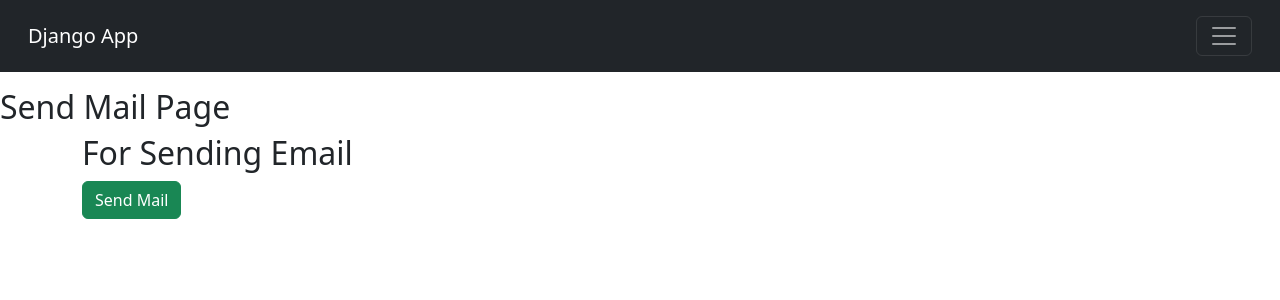
After one commit to ShivSahu2001/Django_tutorial, a Django app: page /sendMail/ in a window 1280 px wide. The commit adds this page. Shown: the top 300 px of the page. Run offline with Django 4.2, Linux system fonts and the light colour scheme.

Commit message:
send mail

```diff
--- a/core/core/urls.py
+++ b/core/core/urls.py
@@ -23,6 +23,7 @@ from django.conf import settings
 from django.contrib.staticfiles.urls import staticfiles_urlpatterns
 urlpatterns = [
     path("", home, name="home"),
+    path("sendMail/", sendEmail, name="sendMail"),
     path("contact/",contactPage, name="contactPage"),
     path("about/",aboutPage, name="aboutPage"),
     path("receipes/", receipes, name="receipes"),
--- a/core/home/templates/home/index.html
+++ b/core/home/templates/home/index.html
@@ -2,12 +2,9 @@
 {% block start %}
     <h2>Home Page</h2>
 
-    <!-- not good practice -->
 
 
-    <!-- {{peoples}} -->
-
-    <table border="1" style="width: 100%;">
+    <table class="mt-5" border="1" style="width: 100%;">
 
         <tr>
             <th>Sr.no</th>
--- /dev/null
+++ b/core/home/templates/sendMail.html
@@ -0,0 +1,18 @@
+{% extends "base.html" %}
+{% block start %}
+    <h2>Send Mail Page</h2>
+
+    <div class="container">
+        <h2>For Sending Email</h2>
+
+        <a href="{% url 'sendMail' %}" class="btn btn-success">Send Mail</a>
+    </div>
+
+
+
+
+
+
+
+
+ {% endblock %}
--- a/core/home/utils.py
+++ b/core/home/utils.py
@@ -1,7 +1,17 @@
 from home.models import Student
 import time
+from django.core.mail import send_mail
+from django.conf import settings
 
 def runFunction():
     print("Function Started")
     time.sleep(2)
     print("Function executed")
+
+
+def sendMailToUser():
+    subject = "Email from Django Server"
+    message="This is a test message from Django server email"
+    from_email=settings.EMAIL_HOST_USER
+    recipientList = ["shivsahu495@gmail.com"]
+    send_mail(subject, message, from_email, recipientList)
--- a/core/home/views.py
+++ b/core/home/views.py
@@ -1,13 +1,20 @@
-from django.shortcuts import render
+from django.shortcuts import render,redirect
 
 # Create your views here.
 
 from django.http import HttpResponse
 
 from vegetable.seed import *
+from .utils import sendMailToUser
+
+def sendEmail(request):
+    print("sent...")
+    sendMailToUser()
+    context = {'page': 'Send Mail'}
+    return render(request, "sendMail.html", context )
 
 def home(request):
-    seedDb(100)
+    # seedDb(100)
     # return HttpResponse("<h1>Django Server is running....</h1>")
     peoples = [
         {'name': 'Raj', 'age': 20},
```
Also changed, not shown: core/core/settings.py (+11 -0 lines), core/db.sqlite3.
